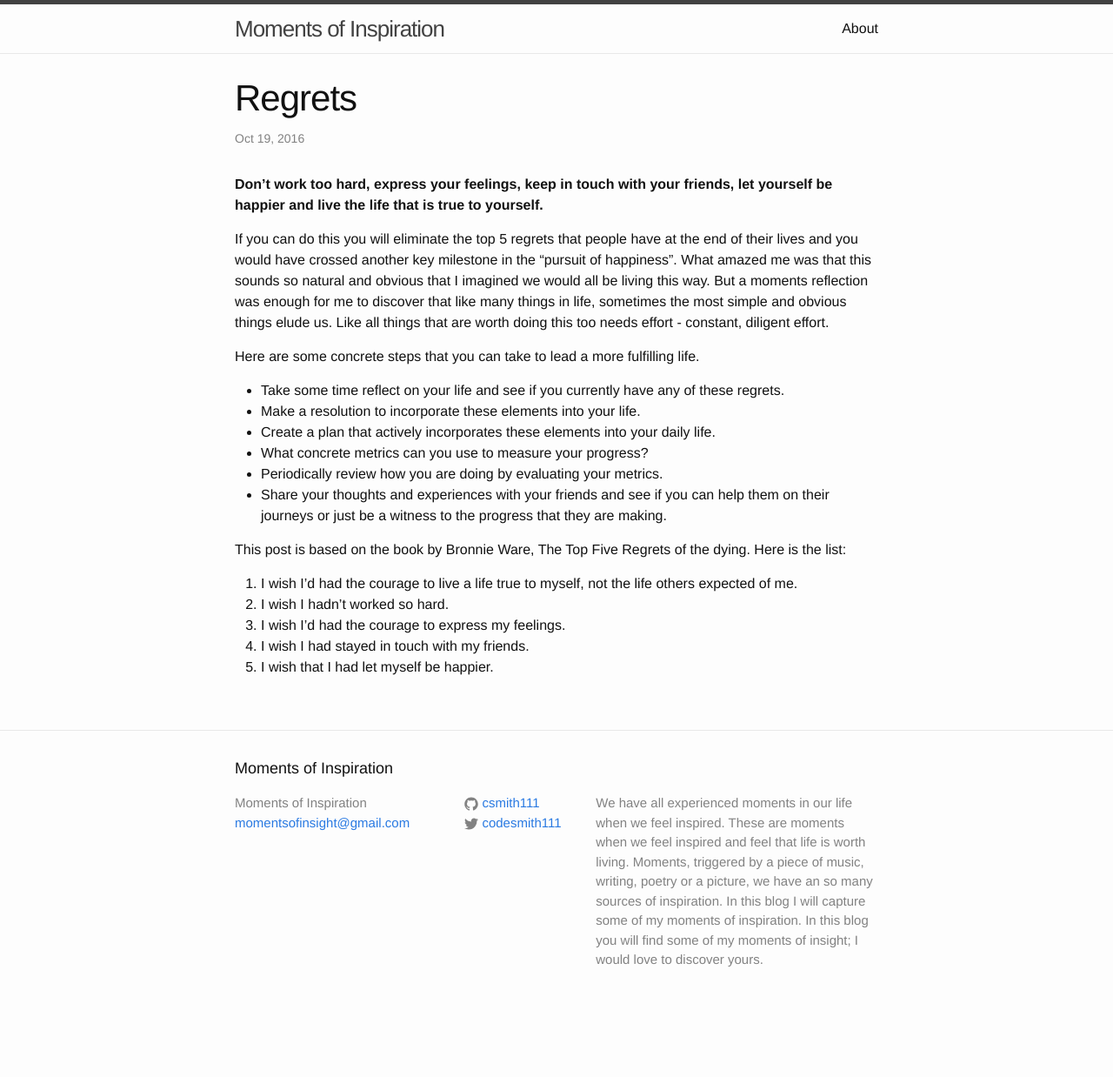
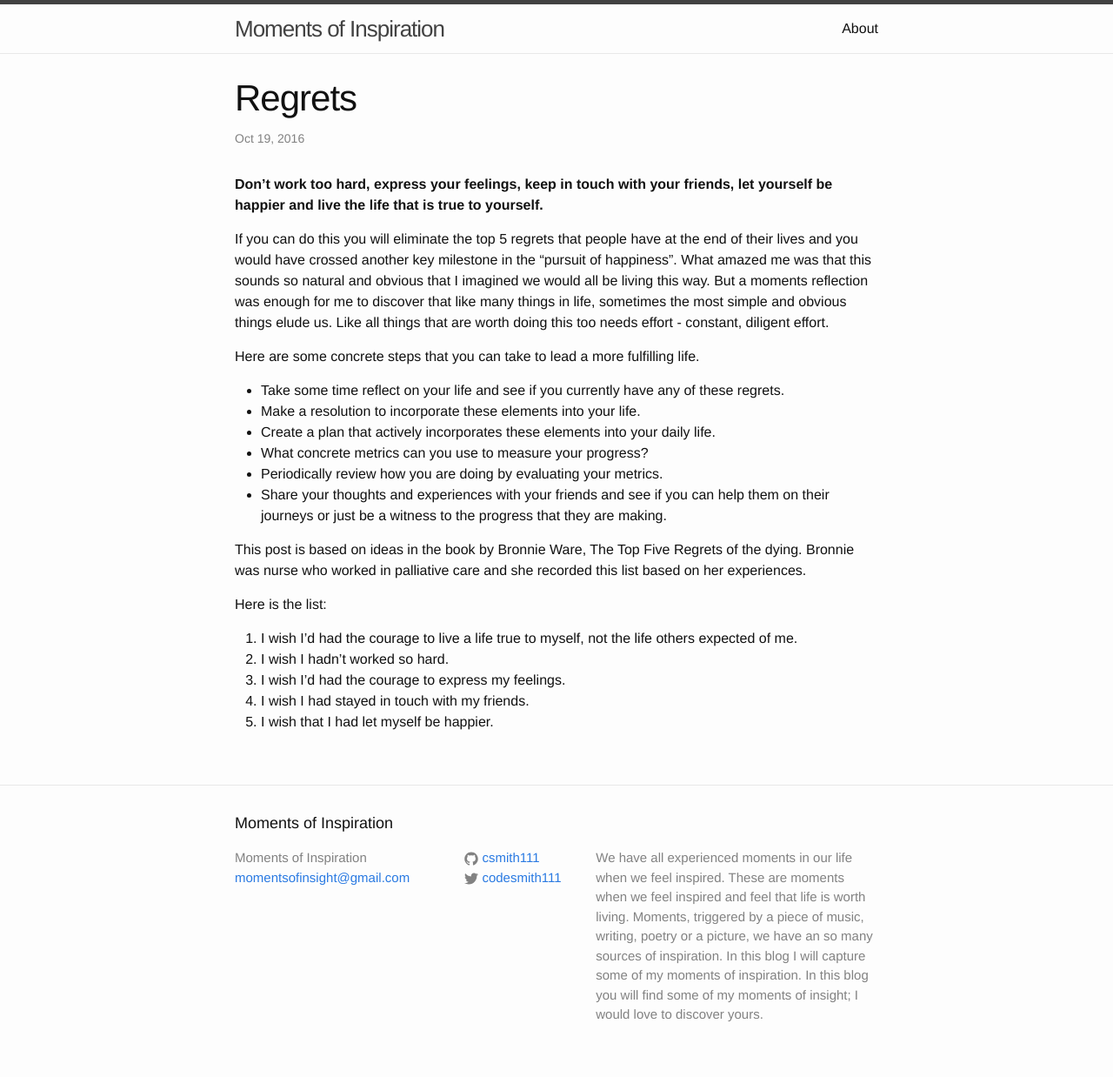
Before and after one commit to csmith111/moments-of-inspiration, a Jekyll site: the page built from _posts/2016-10-19-FourthPost.markdown, in a window 1280 px wide. Shown: the whole page at 87% size. Built offline with Jekyll 4.4.1, drawn with Linux system fonts in a browser that asks for light colours; before the commit the page ends 1175 px from its top, so only the background shows below that.

Commit message:
Update Oct 19

```diff
--- a/_posts/2016-10-19-FourthPost.markdown
+++ b/_posts/2016-10-19-FourthPost.markdown
@@ -22,7 +22,8 @@ Here are some concrete steps that you can take to lead a more fulfilling life.
 
 
 
-This post is based on the book by Bronnie Ware, The Top Five Regrets of the dying.
+This post is based on ideas in the book by Bronnie Ware, The Top Five Regrets of the dying. Bronnie was nurse who worked in palliative care and she recorded this list based on her experiences.
+
 Here is the list:
 
 1. I wish I’d had the courage to live a life true to myself, not the life others expected of me.
```
